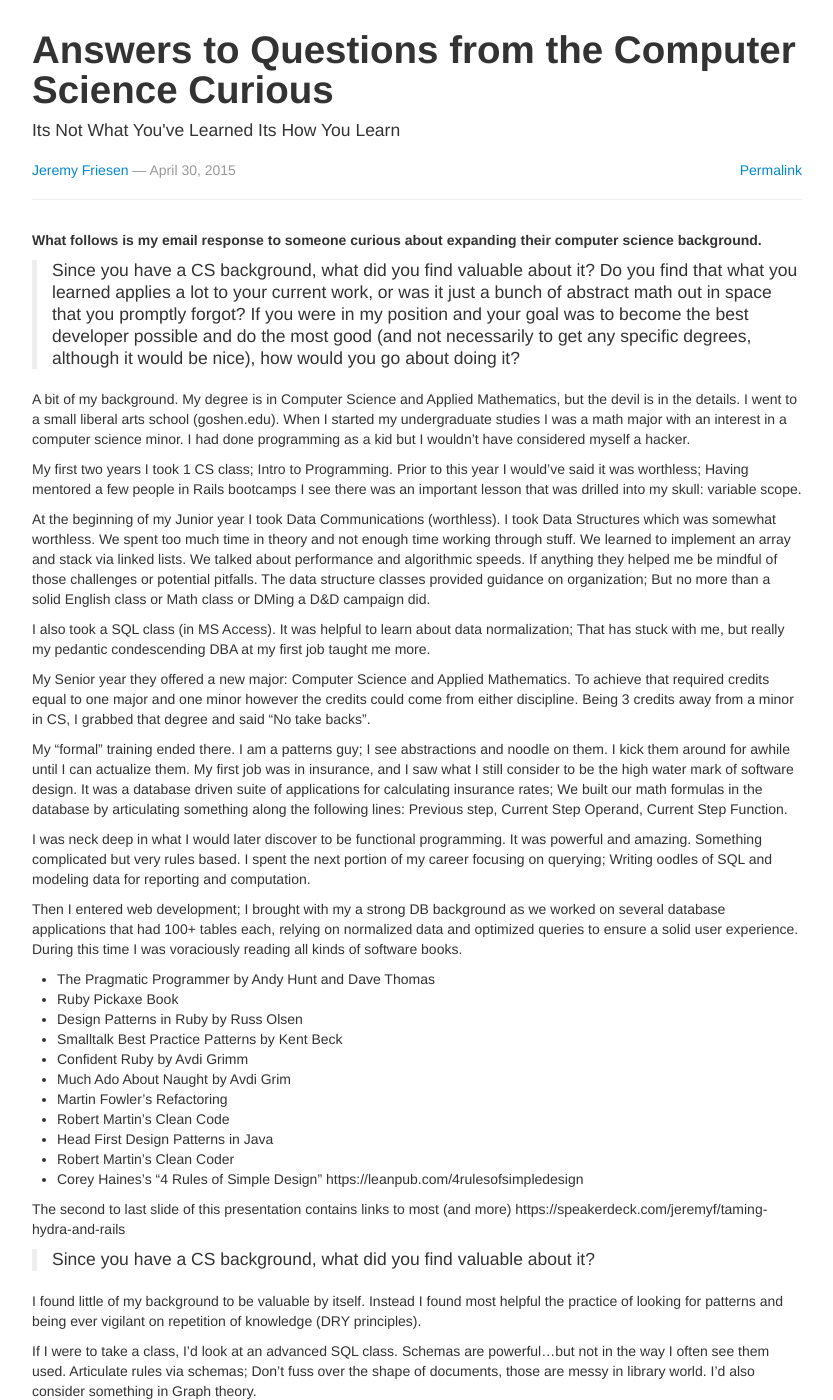
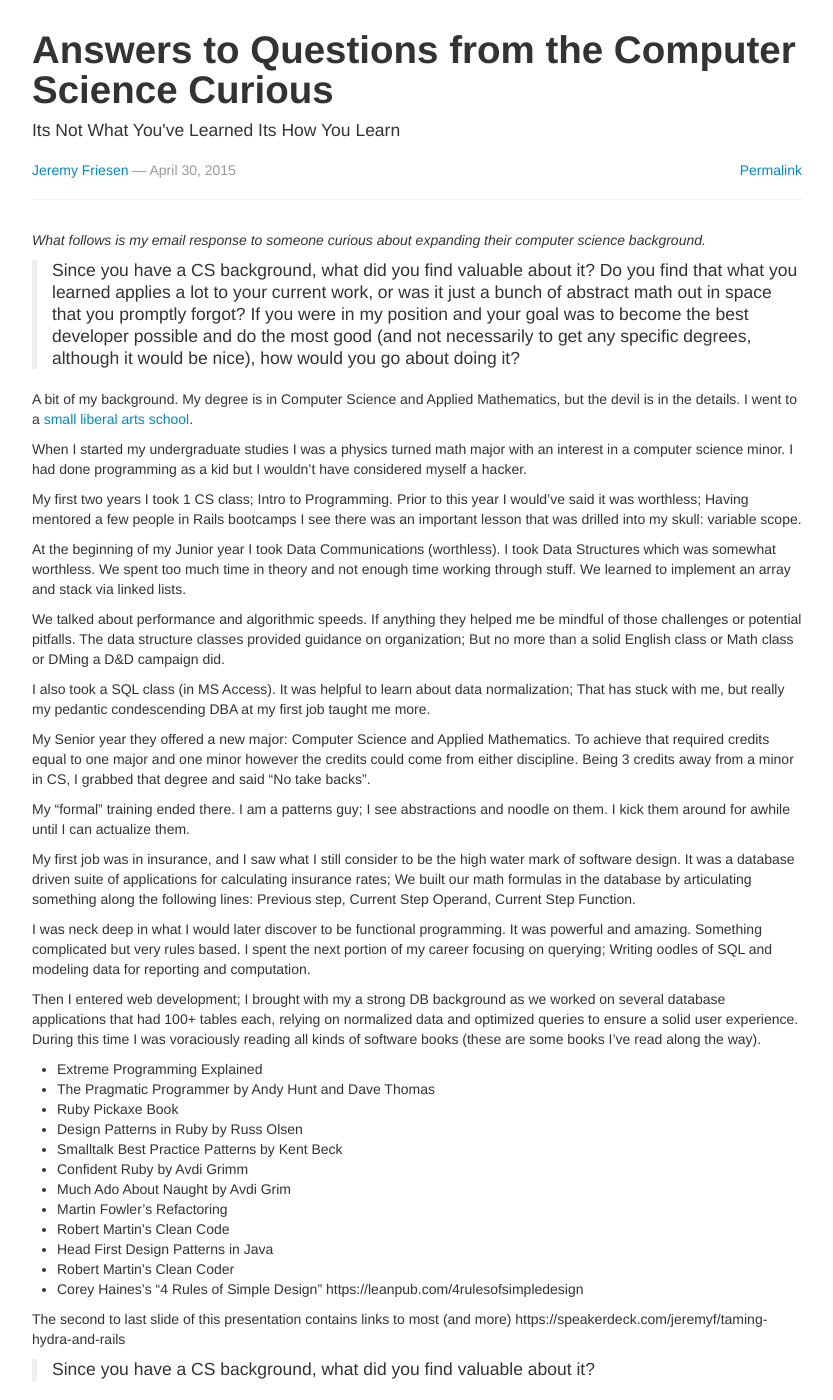
Before and after one commit to terrellt/ndlib.github.io, a Jekyll site: the page built from _posts/2015-04-30-answers-to-questions-from-the-computer-science-curious.md, in a window 1280 px wide and 1400 px high. Shown: the whole window, without its empty margins (223-1056 px from the left). Built offline with Jekyll 4.4.1, drawn with Linux system fonts in a browser that asks for light colours; Markdown is read by kramdown in place of the engine named in the settings; some of the changed text lies outside the part shown.

Commit message:
Amending blog post

```diff
--- a/_posts/2015-04-30-answers-to-questions-from-the-computer-science-curious.md
+++ b/_posts/2015-04-30-answers-to-questions-from-the-computer-science-curious.md
@@ -8,26 +8,33 @@ title:    Answers to Questions from the Computer Science Curious
 tags:     ruby, rails, design, coherent-development, novice
 ---
 
-**What follows is my email response to someone curious about expanding their computer science background.**
+*What follows is my email response to someone curious about expanding their computer science background.*
 
 > Since you have a CS background, what did you find valuable about it? Do you find that what you learned applies a lot to your current work, or was it just a bunch of abstract math out in space that you promptly forgot? If you were in my position and your goal was to become the best developer possible and do the most good (and not necessarily to get any specific degrees, although it would be nice), how would you go about doing it?
 
-A bit of my background. My degree is in Computer Science and Applied Mathematics, but the devil is in the details. I went to a small liberal arts school (goshen.edu). When I started my undergraduate studies I was a math major with an interest in a computer science minor. I had done programming as a kid but I wouldn't have considered myself a hacker.
+A bit of my background. My degree is in Computer Science and Applied Mathematics, but the devil is in the details. I went to a [small liberal arts school](http://goshen.edu).
+
+When I started my undergraduate studies I was a physics turned math major with an interest in a computer science minor. I had done programming as a kid but I wouldn't have considered myself a hacker.
 
 My first two years I took 1 CS class; Intro to Programming. Prior to this year I would've said it was worthless; Having mentored a few people in Rails bootcamps I see there was an important lesson that was drilled into my skull: variable scope.
 
-At the beginning of my Junior year I took Data Communications (worthless). I took Data Structures which was somewhat worthless. We spent too much time in theory and not enough time working through stuff. We learned to implement an array and stack via linked lists. We talked about performance and algorithmic speeds. If anything they helped me be mindful of those challenges or potential pitfalls. The data structure classes provided guidance on organization; But no more than a solid English class or Math class or DMing a D&D campaign did.
+At the beginning of my Junior year I took Data Communications (worthless). I took Data Structures which was somewhat worthless. We spent too much time in theory and not enough time working through stuff. We learned to implement an array and stack via linked lists.
+
+We talked about performance and algorithmic speeds. If anything they helped me be mindful of those challenges or potential pitfalls. The data structure classes provided guidance on organization; But no more than a solid English class or Math class or DMing a D&D campaign did.
 
 I also took a SQL class (in MS Access). It was helpful to learn about data normalization; That has stuck with me, but really my pedantic condescending DBA at my first job taught me more.
 
 My Senior year they offered a new major: Computer Science and Applied Mathematics. To achieve that required credits equal to one major and one minor however the credits could come from either discipline. Being 3 credits away from a minor in CS, I grabbed that degree and said "No take backs".
 
-My "formal" training ended there. I am a patterns guy; I see abstractions and noodle on them. I kick them around for awhile until I can actualize them. My first job was in insurance, and I saw what I still consider to be the high water mark of software design. It was a database driven suite of applications for calculating insurance rates; We built our math formulas in the database by articulating something along the following lines: Previous step, Current Step Operand, Current Step Function.
+My "formal" training ended there. I am a patterns guy; I see abstractions and noodle on them. I kick them around for awhile until I can actualize them.
+
+My first job was in insurance, and I saw what I still consider to be the high water mark of software design. It was a database driven suite of applications for calculating insurance rates; We built our math formulas in the database by articulating something along the following lines: Previous step, Current Step Operand, Current Step Function.
 
 I was neck deep in what I would later discover to be functional programming. It was powerful and amazing. Something complicated but very rules based. I spent the next portion of my career focusing on querying; Writing oodles of SQL and modeling data for reporting and computation.
 
-Then I entered web development; I brought with my a strong DB background as we worked on several database applications that had 100+ tables each, relying on normalized data and optimized queries to ensure a solid user experience. During this time I was voraciously reading all kinds of software books.
+Then I entered web development; I brought with my a strong DB background as we worked on several database applications that had 100+ tables each, relying on normalized data and optimized queries to ensure a solid user experience. During this time I was voraciously reading all kinds of software books (these are some books I've read along the way).
 
+* Extreme Programming Explained
 * The Pragmatic Programmer by Andy Hunt and Dave Thomas
 * Ruby Pickaxe Book
 * Design Patterns in Ruby by Russ Olsen
@@ -44,9 +51,14 @@ The second to last slide of this presentation contains links to most (and more)
 
 > Since you have a CS background, what did you find valuable about it?
 
-I found little of my background to be valuable by itself. Instead I found most helpful the practice of looking for patterns and being ever vigilant on repetition of knowledge (DRY principles).
+I found little of my formal computer science background to be valuable by itself. Instead I found most helpful the practice of:
 
-If I were to take a class, I'd look at an advanced SQL class. Schemas are powerful…but not in the way I often see them used. Articulate rules via schemas; Don't fuss over the shape of documents, those are messy in library world. I'd also consider something in Graph theory.
+* looking for patterns
+* being ever vigilant on repetition of knowledge (DRY principles).
+
+If I were to take a class, I'd look at an advanced SQL class. Schemas are powerful…but not in the way I often see them used.
+
+Articulate rules via schemas; Don't fuss over the shape of documents, those are messy in library world. I'd also consider something in Graph theory.
 
 > Do you find that what you learned applies a lot to your current work, or was it just a bunch of abstract math out in space that you promptly forgot?
 
```
Also changed, not shown: other parts of _posts/2015-04-30-answers-to-questions-from-the-computer-science-curious.md (+7 -6 lines).
